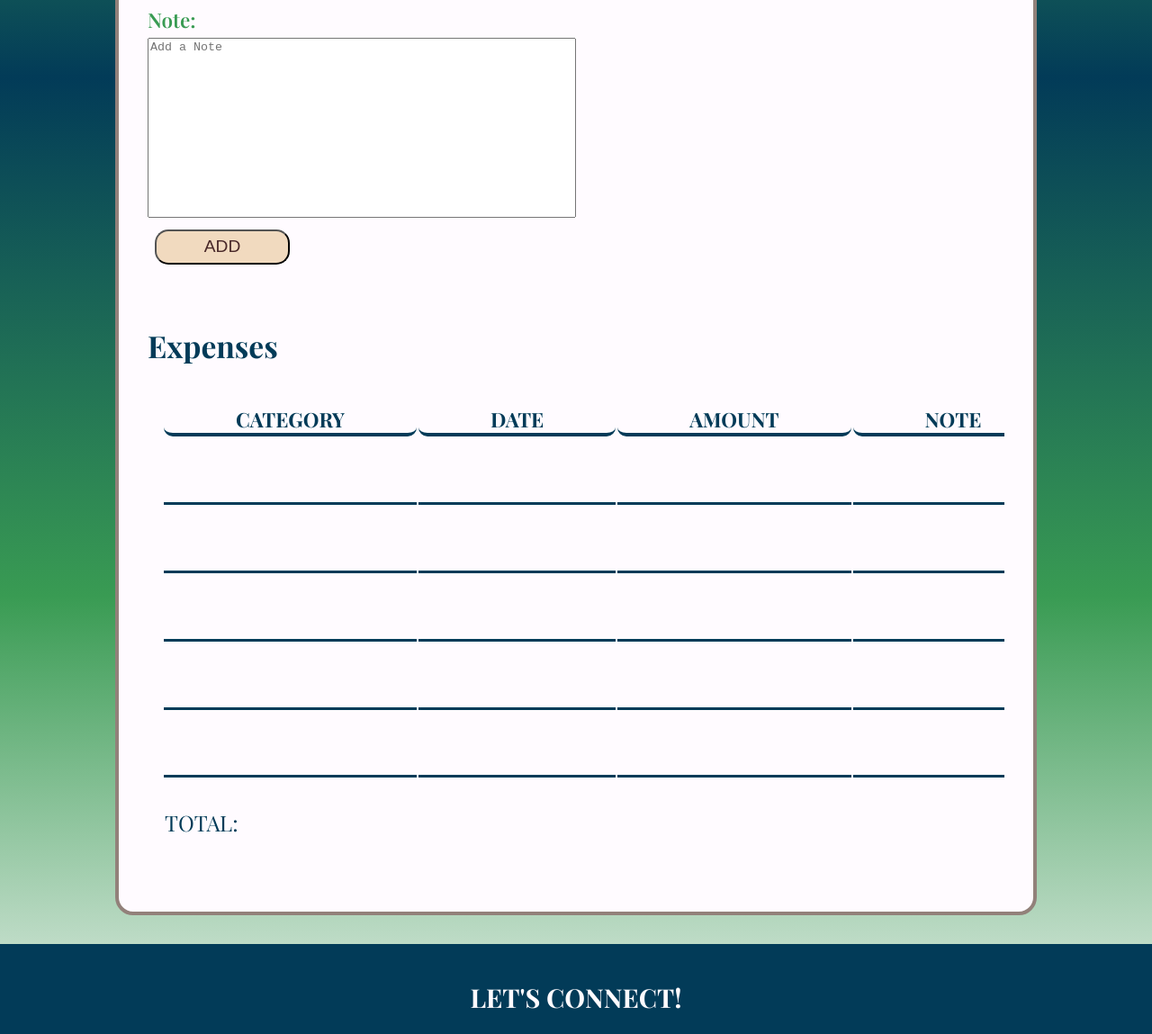
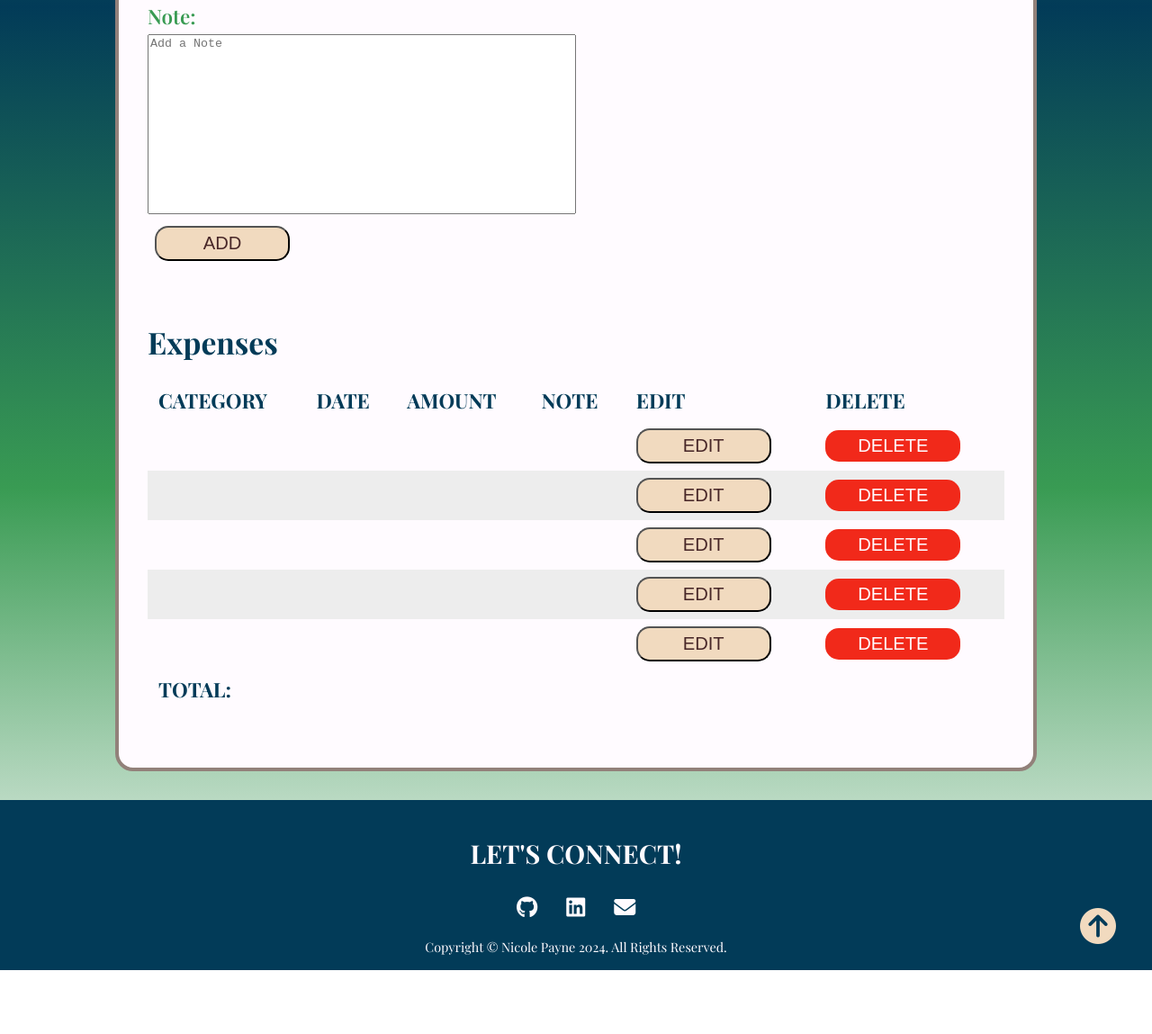
Before and after one commit to Npcodes1/Dollars-and-Sense, a website: page financial-tracker.html in a window 1280 px wide. Shown: the part 1065-2214 px from the top of the page at 90% size. After the commit the page ends 2143 px from the top, so only its background shows below. Drawn offline with nearby package versions, Linux system fonts and the light colour scheme; a web font is replaced by a local one.

Commit message:
updating code for financial tracker

```diff
--- a/public/styles/styles.css
+++ b/public/styles/styles.css
@@ -6,7 +6,8 @@
     --almond: #F1DABF;
     --caput-mortuum: #482728;
     --black: #000;
-
+    --red: #f1291a;
+    --light-gray: #ededed;
 }
 
 * {
@@ -258,7 +259,6 @@ textarea {
     padding: 2rem;
 }
 
-
 /* Footer Section */
 .footer-container {
     background-color: var(--indigo-dye);
@@ -400,51 +400,61 @@ textarea {
     margin-right: 1rem;
 }
 
-/*Expense List  */
-.expenses-list {
-    display: flex;
-    flex-direction: column;
-    overflow-x: auto;
-}
-
 .done-btn {
     padding: 0.5rem;
     margin-bottom: 2rem;
 }
 
-.table {
-    margin: 1rem;
+/*Expense List  */
+.h2-title {
+    font-size: 1.5em;
+    margin-bottom: 20px;
+  }
+
+  .table-container {
+    overflow-x: auto;
+  }
+
+  .table {
+    width: 100%;
     max-width: 100%;
-    table-layout: fixed;
+    border-collapse: collapse;
+  }
 
-}
+  .table th, .table td {
+    padding: 8px 12px;
+    text-align: left;
+  }
 
-.table-heading > tr th {
-    border-bottom: 4px solid var(--indigo-dye);
-    border-radius: 10px;
-    padding: 0 5rem;
-    margin: auto;
+  .table-heading th {
+    background-color: var(--snow);
+  }
 
-}
+  .expense-table-body .expenses-table-row:nth-child(even) {
+    background-color: var(--light-gray);
+  }
 
-.expenses-table-row td {
-    border-bottom: 3px solid var(--indigo-dye);
-    padding: 1rem;
-    width: 15%;
-}
+  .btn {
+    padding: 6px 12px;
+    font-size: 0.9em;
+  }
 
-.edit, .delete {
-    text-align: center;
-}
+  .btn-edit {
+    background-color: var(--almond);
+    cursor: pointer;
+  }
 
-.total-container {
-    display: flex;
-}
+  .btn-delete {
+    background-color: var(--red);
+    color: var(--snow);
+    border: none;
+    cursor: pointer;
+  }
 
-.total {
-    font-size: 1.5rem;
-    padding-top: 2rem;
-}
+  .total-container {
+    font-weight: bold;
+    background-color: var(--snow);
+  }
 
 
 /* Forgot Login Page */
@@ -568,6 +578,15 @@ textarea {
     .transactions-container {
         max-width: 100%;
     }
+    .table th, .table td {
+        font-size: 0.9em;
+        padding: 6px 8px;
+      }
+
+      .btn {
+        padding: 4px 8px;
+        font-size: 0.8em;
+      }
 }
 
 
@@ -608,6 +627,16 @@ textarea {
      .transactions-container {
         max-width: 100%;
     }
+
+    .table th, .table td {
+        font-size: 0.9em;
+        padding: 6px 8px;
+      }
+
+      .btn {
+        padding: 4px 8px;
+        font-size: 0.8em;
+      }
 }
 
 /* Desktop */
```
Also changed, not shown: README.md.
